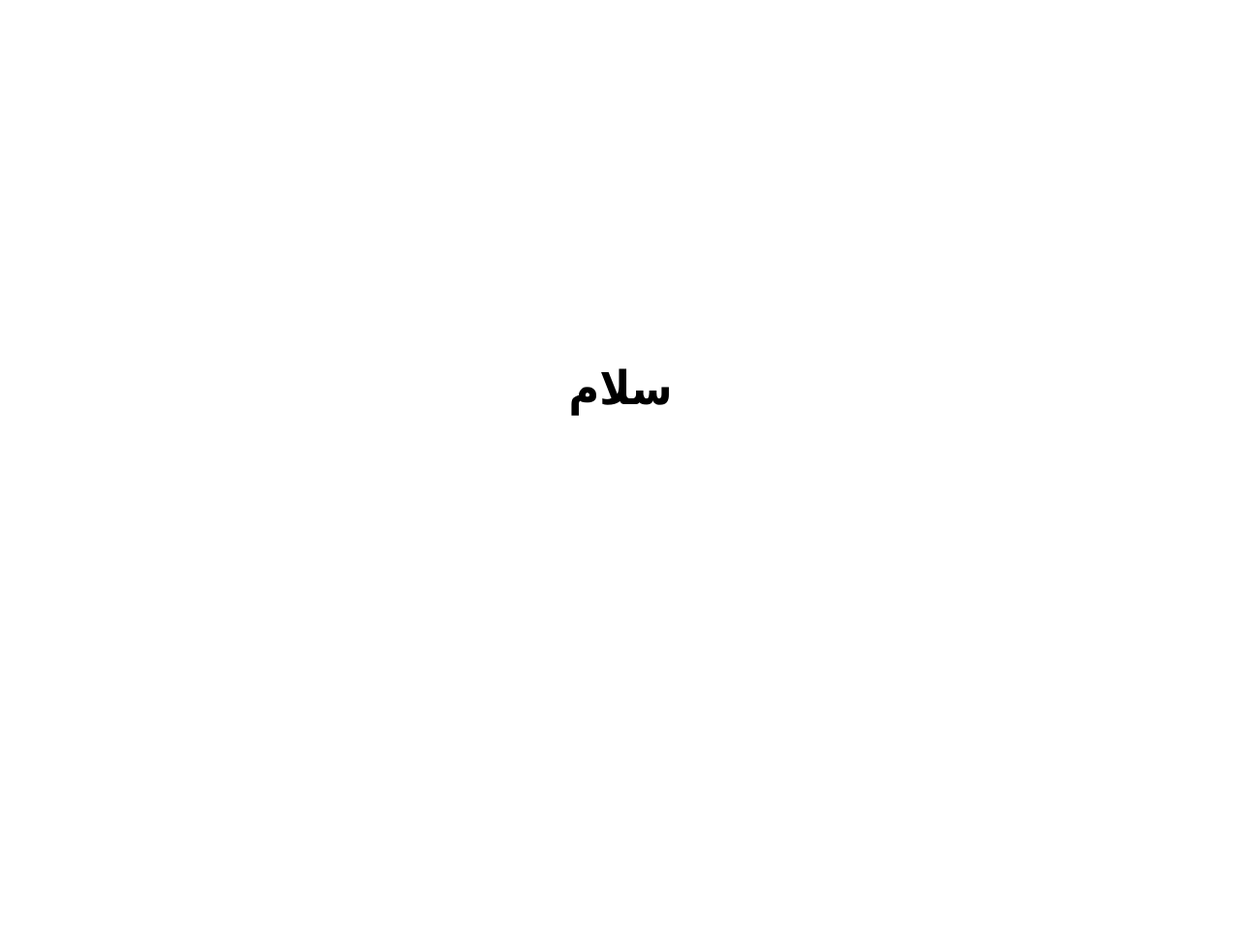
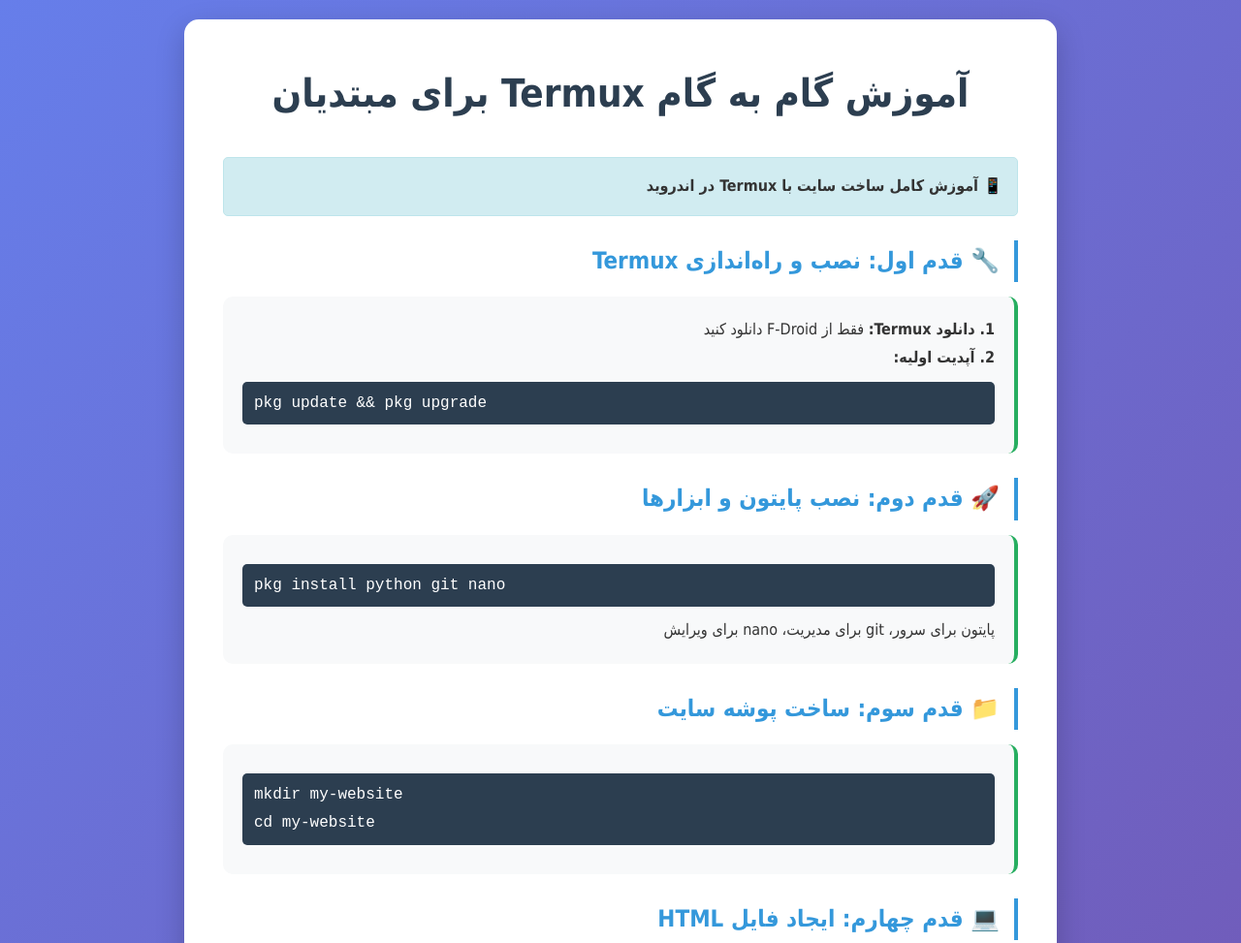
Before and after one commit to mohammadmahdi1133889900-droid/symmetrical-goggles, a plain HTML site: page index.html in a window 1280 px wide. Shown: the top 973 px of the page at 97% size. Before the commit the page ends 800 px from the top, so only its background shows below. Drawn offline with Linux system fonts and the light colour scheme.

Commit message:
آموزش کامل Termux برای مبتدیان

```diff
--- a/index.html
+++ b/index.html
@@ -1,26 +1,142 @@
 <!DOCTYPE html>
-<html>
+<html lang="fa" dir="rtl">
 <head>
     <meta charset="UTF-8">
-    <title>سایت من</title>
+    <meta name="viewport" content="width=device-width, initial-scale=1.0">
+    <meta name="description" content="آموزش گام به گام Termux برای مبتدیان - یادگیری ساخت سایت با Termux در اندروید">
+    <title>آموزش گام به گام Termux برای مبتدیان | ساخت سایت با موبایل</title>
     <style>
-        body {
-            background: white;
+        * {
             margin: 0;
             padding: 0;
-            display: flex;
-            justify-content: center;
-            align-items: center;
-            height: 100vh;
-            font-family: Tahoma, sans-serif;
+            box-sizing: border-box;
+        }
+        body {
+            font-family: "Tahoma", "Arial", sans-serif;
+            background: linear-gradient(135deg, #667eea 0%, #764ba2 100%);
+            color: #333;
+            line-height: 1.8;
+            padding: 20px;
+        }
+        .container {
+            max-width: 900px;
+            margin: 0 auto;
+            background: white;
+            padding: 40px;
+            border-radius: 15px;
+            box-shadow: 0 10px 30px rgba(0,0,0,0.2);
         }
         h1 {
-            color: black;
-            font-size: 3rem;
+            color: #2c3e50;
+            text-align: center;
+            margin-bottom: 30px;
+            font-size: 2.5rem;
+        }
+        h2 {
+            color: #3498db;
+            margin: 25px 0 15px 0;
+            border-right: 4px solid #3498db;
+            padding-right: 15px;
+        }
+        .step {
+            background: #f8f9fa;
+            padding: 20px;
+            margin: 15px 0;
+            border-radius: 10px;
+            border-right: 4px solid #27ae60;
+        }
+        code {
+            background: #2c3e50;
+            color: white;
+            padding: 8px 12px;
+            border-radius: 5px;
+            display: block;
+            margin: 10px 0;
+            font-family: "Courier New", monospace;
+            direction: ltr;
+            text-align: left;
+        }
+        .note {
+            background: #fff3cd;
+            border: 1px solid #ffeaa7;
+            padding: 15px;
+            border-radius: 5px;
+            margin: 15px 0;
+        }
+        .success {
+            background: #d1ecf1;
+            border: 1px solid #bee5eb;
+            padding: 15px;
+            border-radius: 5px;
+            margin: 15px 0;
         }
     </style>
 </head>
 <body>
-    <h1>سلام</h1>
+    <div class="container">
+        <h1>آموزش گام به گام Termux برای مبتدیان</h1>
+
+        <div class="success">
+            <strong>📱 آموزش کامل ساخت سایت با Termux در اندروید</strong>
+        </div>
+
+        <h2>🔧 قدم اول: نصب و راه‌اندازی Termux</h2>
+        <div class="step">
+            <p><strong>1. دانلود Termux:</strong> فقط از F-Droid دانلود کنید</p>
+            <p><strong>2. آپدیت اولیه:</strong></p>
+            <code>pkg update && pkg upgrade</code>
+        </div>
+
+        <h2>🚀 قدم دوم: نصب پایتون و ابزارها</h2>
+        <div class="step">
+            <code>pkg install python git nano</code>
+            <p>پایتون برای سرور، git برای مدیریت، nano برای ویرایش</p>
+        </div>
+
+        <h2>📁 قدم سوم: ساخت پوشه سایت</h2>
+        <div class="step">
+            <code>mkdir my-website<br>cd my-website</code>
+        </div>
+
+        <h2>💻 قدم چهارم: ایجاد فایل HTML</h2>
+        <div class="step">
+            <code>nano index.html</code>
+            <p>کدهای HTML خودت رو اینجا بنویس</p>
+        </div>
+
+        <h2>🌐 قدم پنجم: راه‌اندازی سرور محلی</h2>
+        <div class="step">
+            <code>python -m http.server 9000</code>
+            <p>سپس در مرورگر: <code>localhost:9000</code></p>
+        </div>
+
+        <h2>🌍 قدم ششم: انتشار در اینترنت</h2>
+        <div class="step">
+            <p><strong>با GitHub Pages (رایگان):</strong></p>
+            <code>https://username.github.io</code>
+            <p>سایت شما برای همیشه رایگان می‌مونه!</p>
+        </div>
+
+        <div class="note">
+            <strong>💡 نکته مهم:</strong> این آموزش توسط یک کاربر ایرانی نوشته شده و تمام مراحل تست شده است.
+        </div>
+
+        <h2>❓ سوالات متداول</h2>
+        <div class="step">
+            <p><strong>سوال:</strong> آیا واقعاً با موبایل می‌شود سایت ساخت؟</p>
+            <p><strong>جواب:</strong> بله! این سایت کاملاً با Termux روی اندروید ساخته شده است.</p>
+        </div>
+
+        <div class="step">
+            <p>📞 برای سوالات بیشتر می‌توانید در ریپازیتوری GitHub کامنت بگذارید.</p>
+        </div>
+
+        <div style="text-align: center; margin-top: 30px; padding: 20px; background: #ecf0f1; border-radius: 10px;">
+            <p><strong>آموزش رایگان Termux | ساخت سایت با موبایل | GitHub Pages</strong></p>
+            <p>این سایت نمونه‌ای از قدرت Termux در اندروید است</p>
+        </div>
+    </div>
 </body>
-</html>
+    </html>
+
+آموزش کامل برای مبتدیان Termux
```
